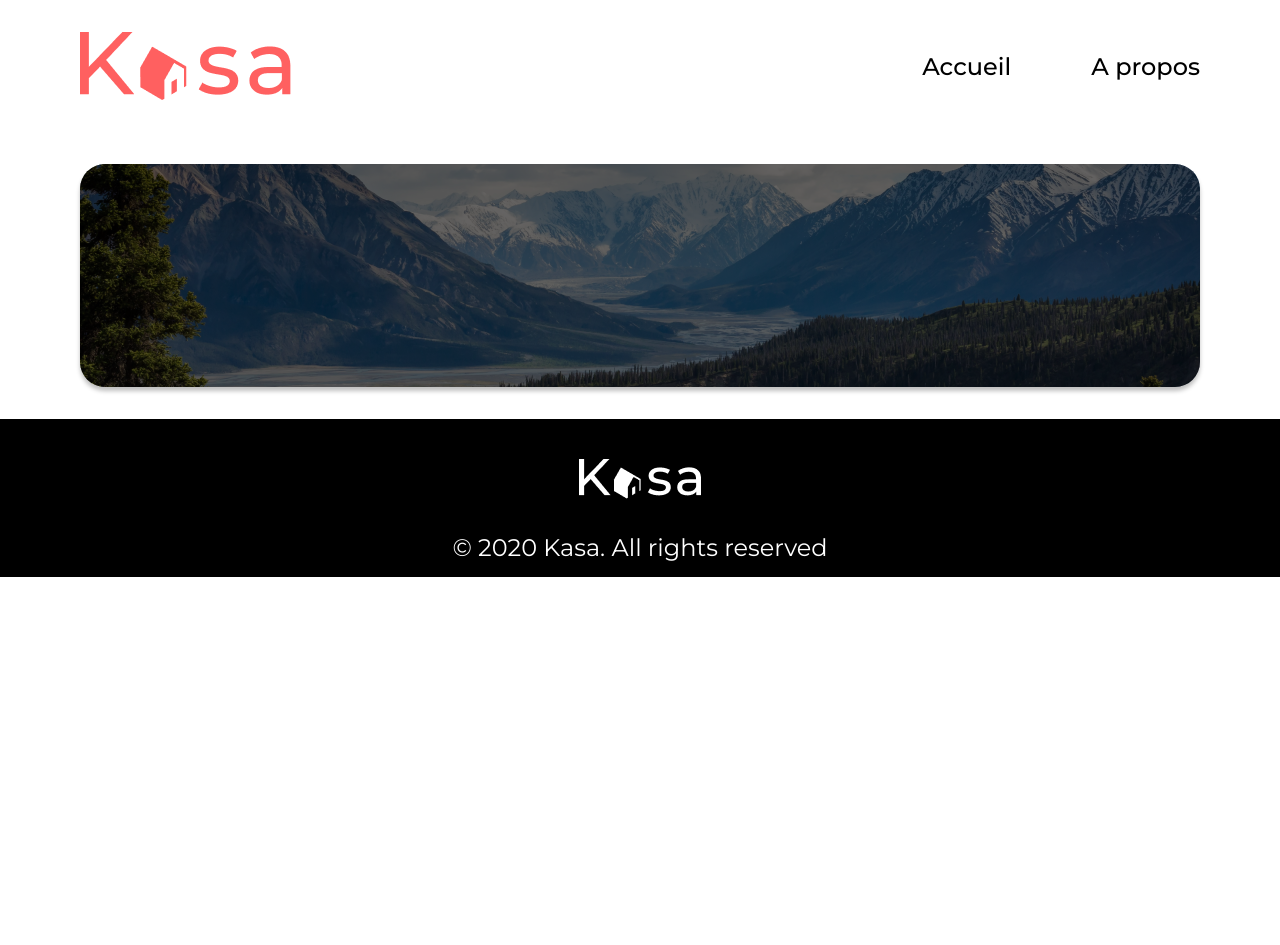
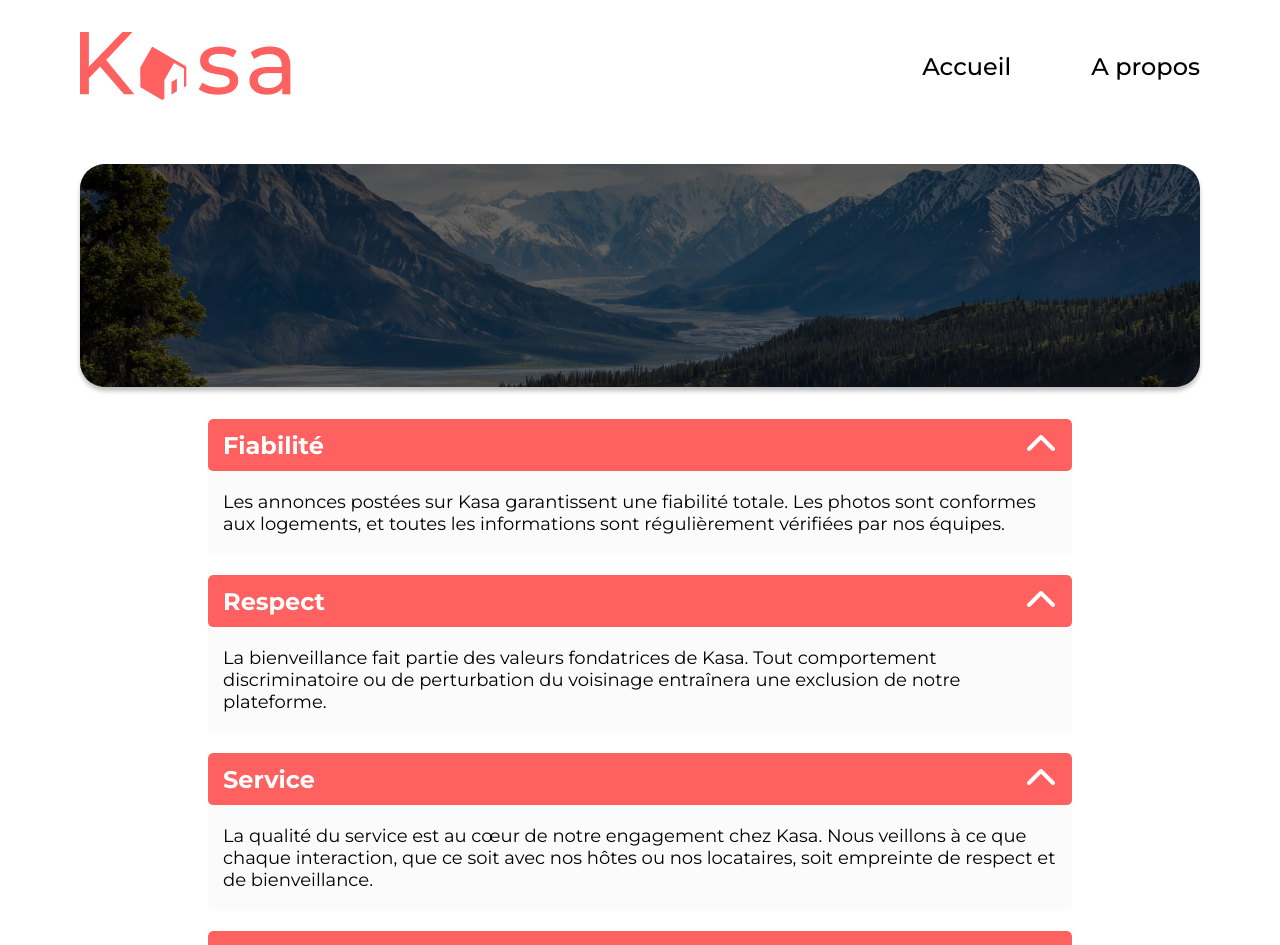
Before and after one commit to CatRieNah/Kasav1, a React (Create React App) app: page /about in a window 1280 px wide. Shown: the top 945 px of the page. Before the commit the page ends 800 px from the top, so only its background shows below. Built offline with nearby package versions, Linux system fonts and the light colour scheme.

Commit message:
dropdown static

```diff
--- /dev/null
+++ b/src/components/DropDown.jsx
@@ -0,0 +1,17 @@
+import React from 'react';
+
+const DropDown = ({title,content}) => {
+    return (
+        <li className='dropdown'>
+            <div className='dropdown-title'>
+                <h2>{title}</h2>
+                <i className='fa-solid fa-chevron-up'></i>
+            </div>
+            <div className='dropdown-content'>
+                <p>{content}</p>
+            </div>
+        </li>
+    );
+};
+
+export default DropDown;
--- a/src/index.css
+++ b/src/index.css
@@ -219,5 +219,36 @@ footer p {
     height: 225px;
   }
 }
+.dropdown-container {
+  margin: 2em 5em;
+  padding: 0 8em;
+}
+
+.dropdown {
+  background: rgba(246, 246, 246, 0.45);
+  margin-bottom: 20px;
+  border-radius: 5px;
+  overflow: hidden;
+}
+.dropdown-title {
+  background: rgb(255, 96, 96);
+  border-radius: 5px;
+  display: flex;
+  justify-content: space-between;
+  align-items: center;
+  padding: 10px 15px;
+}
+.dropdown-title h2 {
+  font-size: 24px;
+  color: rgb(255, 255, 255);
+}
+.dropdown-title i {
+  color: rgb(255, 255, 255);
+  font-size: 32px;
+}
+.dropdown-content {
+  font-size: 18px;
+  padding: 20px 15px;
+}
 
 /*# sourceMappingURL=index.css.map */
--- a/src/pages/About.jsx
+++ b/src/pages/About.jsx
@@ -1,10 +1,49 @@
 import React from 'react';
 import Banner from '../components/Banner';
 import bannerImage from '../assets/bannerImage/bannerAbout.png';
+import DropDown from '../components/DropDown';
+
+const data = [
+    {
+        Status: "Closed",
+        Size: "Large",
+        Content: "Les annonces postées sur Kasa garantissent une fiabilité totale. Les photos sont conformes aux logements, et toutes les informations sont régulièrement vérifiées  par nos équipes.",
+        Title: "Fiabilité"
+    },
+    {
+        Status: "Closed",
+        Size: "Large",
+        Content: "La bienveillance fait partie des valeurs fondatrices de Kasa. Tout comportement discriminatoire ou de perturbation du voisinage entraînera une exclusion de notre plateforme.",
+        Title: "Respect"
+    },
+    {
+        Status: "Closed",
+        Size :"Large",
+        Content: "La qualité du service est au cœur de notre engagement chez Kasa. Nous veillons à ce que chaque interaction, que ce soit avec nos hôtes ou nos locataires, soit empreinte de respect et de bienveillance.",
+        Title: "Service"
+
+    },
+    {
+        Status: "Closed",
+        Size: "Large",
+        Content: "La sécurité est la priorité de Kasa. Aussi bien pour nos hôtes que pour les voyageurs, chaque logement correspond aux critères de sécurité établis par nos services. En laissant une note aussi bien à l'hôte qu'au locataire, cela permet à nos équipes de vérifier que les standards sont bien respectés. Nous organisons également des ateliers sur la sécurité domestique pour nos hôtes.",
+        Title: "Sécurité"
+    }
+
+]
 const About = () => {
     return (
         <>
             <Banner  urlImage={bannerImage}/>
+            <ul className='dropdown-container'>
+                {data.map((data,index)=>(
+                    <DropDown
+                        key={index}
+                        title={data.Title}
+                        content={data.Content}
+                    />
+                ))}
+            </ul>
         </>
     );
 };
--- a/src/styles/app.scss
+++ b/src/styles/app.scss
@@ -4,3 +4,4 @@
 @import "./components/footer";
 @import "./components/erreur404";
 @import "./components/card";
+@import "./components/dropdown";
--- /dev/null
+++ b/src/styles/components/_dropdown.scss
@@ -0,0 +1,33 @@
+.dropdown-container{
+    margin: 2em 5em;
+    padding: 0 8em
+}
+.dropdown{
+    background: rgba(246, 246, 246, 0.45);
+    margin-bottom: 20px;
+    border-radius:  5px;
+    overflow: hidden;
+
+    &-title{
+        background: rgba(255, 96, 96, 1);
+        border-radius: 5px;
+        display: flex;
+        justify-content: space-between;
+        align-items: center;
+        padding: 10px 15px;
+
+        h2{
+            font-size: 24px;
+            color: rgba(255, 255, 255, 1);
+
+        }
+        i{
+            color: rgba(255, 255, 255, 1);
+            font-size: 32px;
+        }
+    }
+    &-content{
+        font-size: 18px;
+        padding: 20px 15px;
+    }
+}
```
Also changed, not shown: 1 other file (tests, documents, lock files or other folders).
